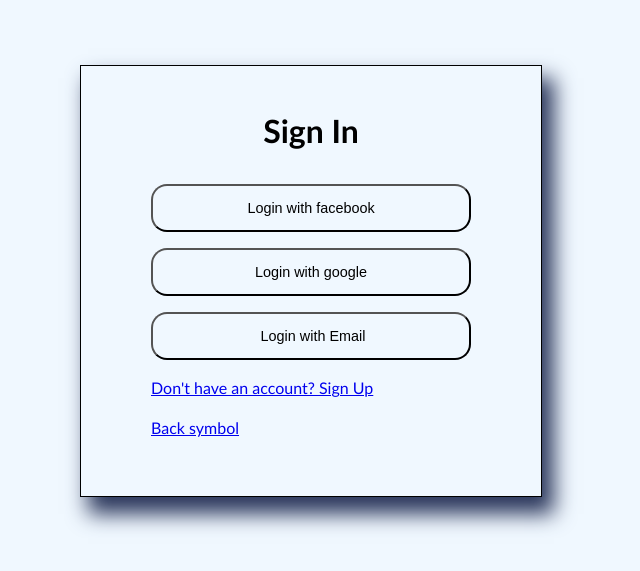
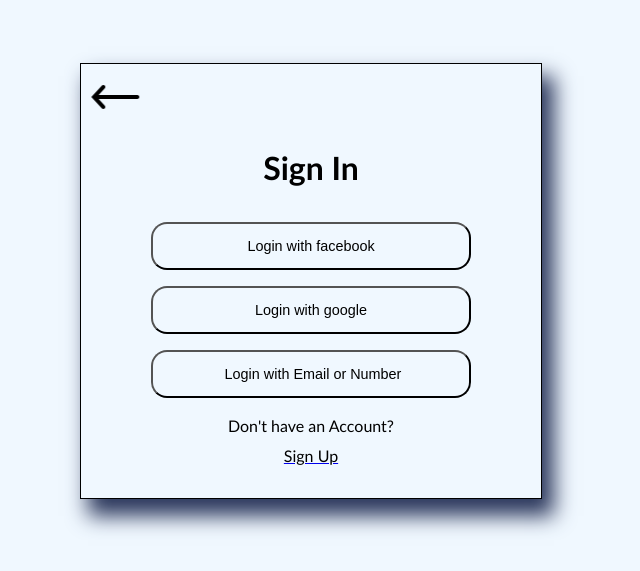
Before and after one commit to Kechi-Kenneth/Chatter-App, a React (Vite) app: page /signin in a window 1280 px wide. Shown: the part 119-690 px from the top of the page, without its empty margins (329-969 px from the left). Built offline with nearby package versions, Linux system fonts and the light colour scheme.

Commit message:
ready for mainpage

```diff
--- a/src/Pages/SignIn/SignInPage.css
+++ b/src/Pages/SignIn/SignInPage.css
@@ -63,3 +63,32 @@
   color: black;
   border: 1px solid black;
 }
+
+.back-symbol {
+  margin-top: -2rem;
+  margin-left: -4rem;
+
+  animation: moveBackAndForth 2s infinite;
+}
+
+@keyframes moveBackAndForth {
+  0% {
+    transform: translateX(0);
+  }
+  50% {
+    transform: translateX(
+      15px
+    ); /* Adjust the value for the desired movement distance */
+  }
+  100% {
+    transform: translateX(0);
+  }
+}
+
+.sign-up {
+  display: flex;
+  justify-content: center;
+  text-decoration: none;
+  color: black;
+  margin-bottom: -10px;
+}
--- a/src/Pages/SignIn/SignInPage.tsx
+++ b/src/Pages/SignIn/SignInPage.tsx
@@ -7,7 +7,7 @@
 
   const handleToggleButtonClick = () => {
     setIsFormVisible(!isFormVisble);
-  }
+  };
   const navigate = useNavigate();
   const handleSignIn = (event: React.FormEvent) => {
     event.preventDefault();
@@ -18,6 +18,11 @@
 
   return (
     <div className="container">
+      <Link to="/">
+        <p className="back-symbol">
+          <img src="icons8-left-arrow-50.png" alt="" />
+        </p>
+      </Link>
       <h1 className="sign-in-title">Sign In</h1>
       <div className="social-buttons">
         <button>
@@ -38,28 +43,46 @@
           <span>
             <img src="" alt="" />
           </span>{" "}
-          Login with Email
+          Login with Email or Number
         </button>
         {isFormVisble && (
-            <form className="form" onSubmit={handleSignIn}>
+          <form className="form" onSubmit={handleSignIn}>
             <div>
-              <input type="email" id="email" name="email" placeholder="Email or Number" required />
+              <input
+                type="email"
+                id="email"
+                name="email"
+                placeholder="Email or Number"
+                required
+              />
             </div>
             <div>
-
-              <input type="password" id="password" name="password" placeholder="Password" required />
+              <input
+                type="password"
+                id="password"
+                name="password"
+                placeholder="Password"
+                required
+              />
             </div>
             <div>
-              <input type="password" id="confirmPassword" placeholder="confirm Password" name="confirmPassword" required />
+              <input
+                type="password"
+                id="confirmPassword"
+                placeholder="confirm Password"
+                name="confirmPassword"
+                required
+              />
             </div>
-            <button className="toggle-signin" type="submit">Sign In</button>
+            <button className="toggle-signin" type="submit">
+              Sign In
+            </button>
           </form>
         )}
       </div>
-
-      <Link to="/signup"><p>Don't have an account? Sign Up</p></Link>
-      <Link to="/">
-        <p>Back symbol</p>
+      <p className="sign-up">Don't have an Account?</p>
+      <Link to="/welcome">
+        <p className="sign-up">Sign Up </p>
       </Link>
     </div>
   );
```
Also changed, not shown: public/icons8-left-arrow-50.png (added).
